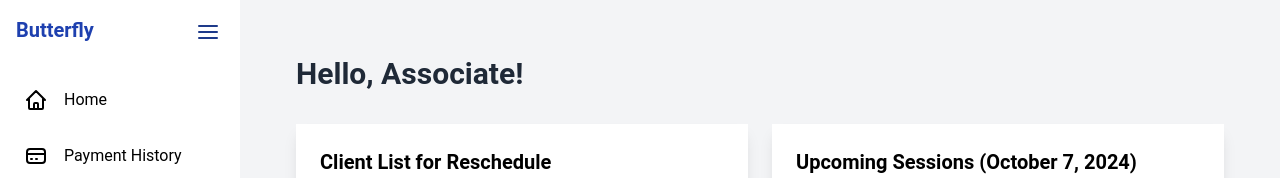
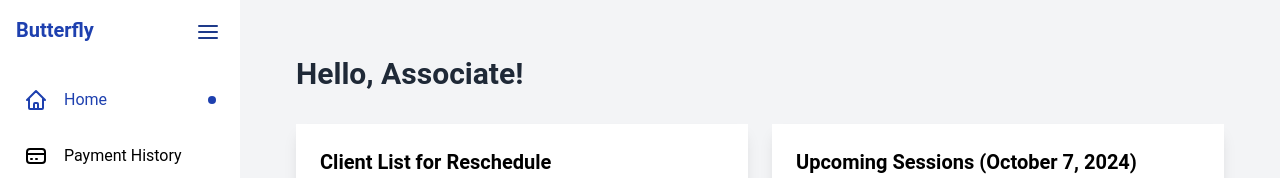
Before and after one commit to BluYiti/boltusaus-butterfly, a Next.js app: page /associate in a window 1280 px wide. Shown: the top 178 px of the page. Built offline with nearby package versions, Linux system fonts and the light colour scheme; no server answers.

Commit message:
update ulit. sorry boss

```diff
--- a/app/associate/data/Links.tsx
+++ b/app/associate/data/Links.tsx
@@ -2,7 +2,7 @@ import { IconType } from "react-icons";
 import { HomeIcon, CreditCardIcon } from '@heroicons/react/outline';
 
 const items: { href: string; label: string; icon: IconType }[] = [
-  { href: "/associate/pages/dashboard", label: "Home", icon: () => <HomeIcon className="w-6 h-6" /> },
+  { href: "/associate", label: "Home", icon: () => <HomeIcon className="w-6 h-6" /> },
   { href: "/associate/pages/payments", label: "Payment History", icon: () => <CreditCardIcon className="w-6 h-6" /> }, // Adjust both class and inline styles
 ];
 
--- a/app/associate/pages/payments/page.tsx
+++ b/app/associate/pages/payments/page.tsx
@@ -84,6 +84,8 @@ const PaymentsHistory: React.FC = () => {
       {/* Main Content */}
       <div className="flex-grow p-8">
         <h2 className="text-4xl font-bold text-gray-800 mb-8">Payment History</h2>
+
+
 
         {/* Tabs with underline effect */}
         <div className="flex space-x-6 mb-8 relative">
```
